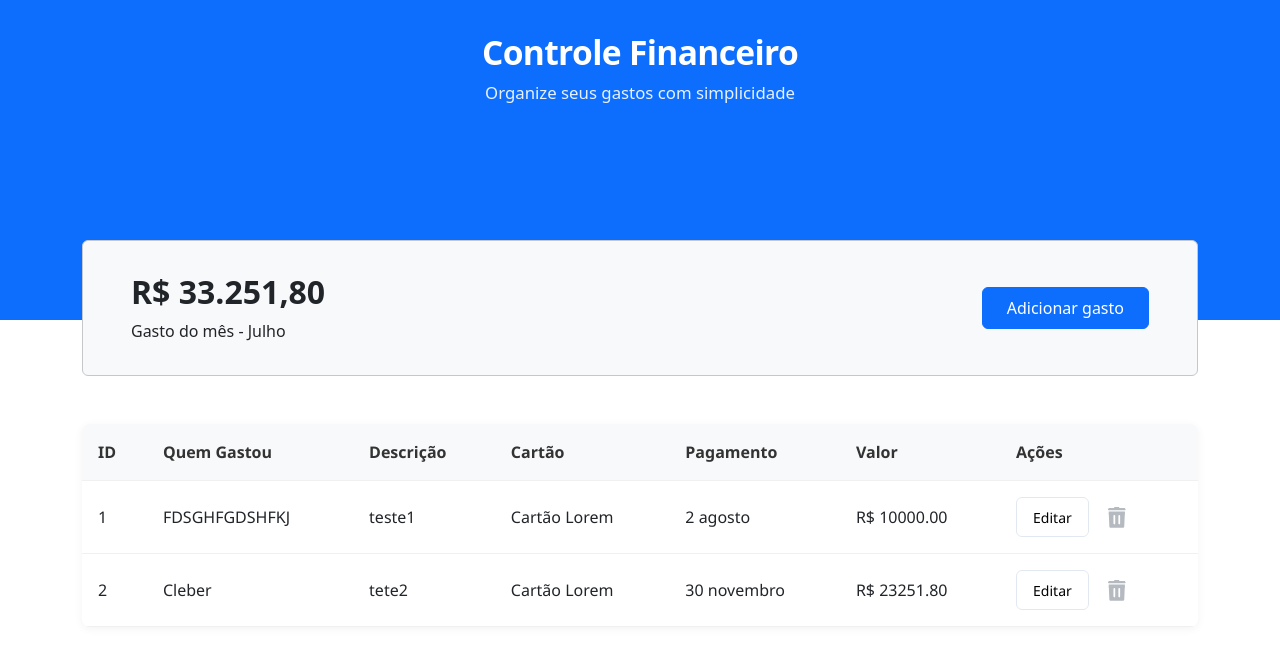
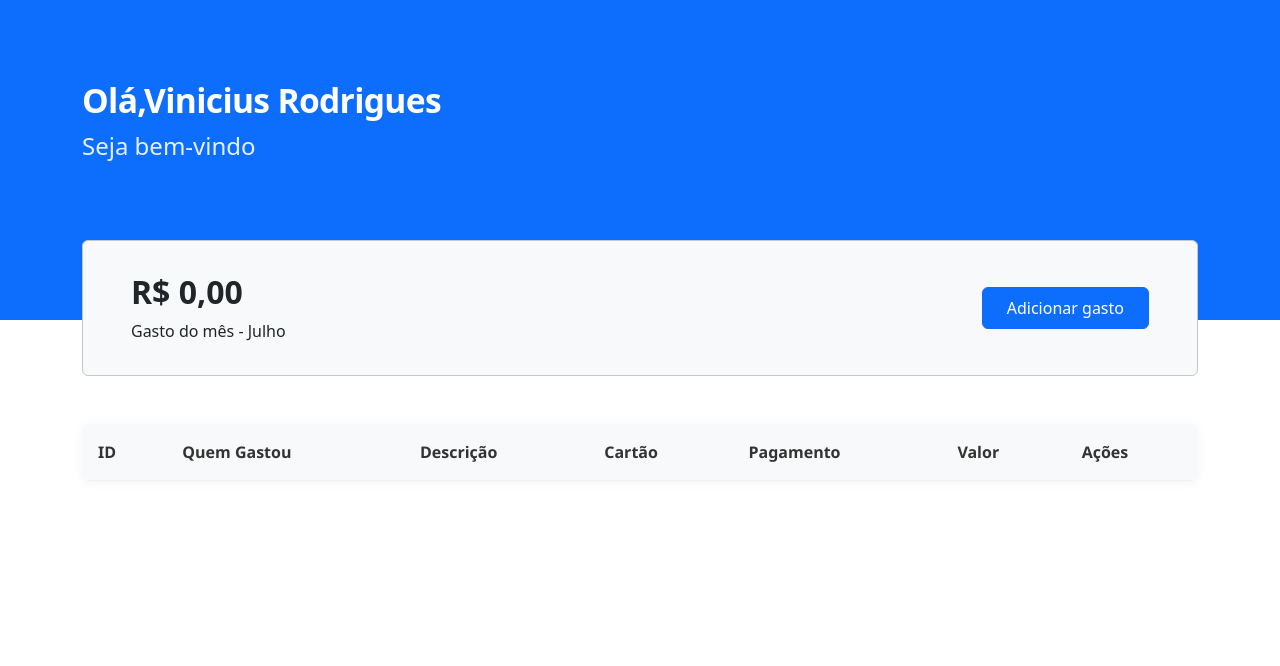
Before and after one commit to Vinicius-Rodriguesss/controleFinanceiro, a React (Vite) app: page / in a window 1280 px wide. Shown: the top 666 px of the page. Built offline with nearby package versions, Linux system fonts and the light colour scheme.

Commit message:
Alteração no Header

```diff
--- a/src/components/Header/Header.jsx
+++ b/src/components/Header/Header.jsx
@@ -1,11 +1,11 @@
 import styles from './Header.module.css';
-
+let nomeClient = "Vinicius Rodrigues";
 const Header = () => {
   return (
-    <header className={styles.header}>
-      <div className={styles.container}>
-        <h1 className={styles.title}>Controle Financeiro</h1>
-        <p className={styles.subtitle}>Organize seus gastos com simplicidade</p>
+    <header className={`${styles.header} bg-primary`}>
+      <div className={`container pt-lg-5 pt-3 `}>
+        <h1 className={styles.title}>{`Olá,${nomeClient}`}</h1>
+        <p className={`${styles.subtitle} fs-4`}>Seja bem-vindo</p>
       </div>
     </header>
   );
--- a/src/components/Header/Header.module.css
+++ b/src/components/Header/Header.module.css
@@ -1,11 +1,11 @@
 .header {
-  background: #0D6EFD;
   padding: 1.75rem 0;
   color: white;
   height: 20rem;
   position: absolute;
   top: 0px;
   width: 100%;
+  text-align: left;
 }
 
 .container {
@@ -30,6 +30,12 @@
   font-weight: 400;
 }
 
+@media screen and (max-width: 992px) {
+    .header{
+      height: 16rem;
+    }
+}
+
 /* Responsividade */
 @media (min-width: 768px) {
   .header {
--- a/src/pages/Home.jsx
+++ b/src/pages/Home.jsx
@@ -4,31 +4,17 @@ import GastosMes from "../components/GastosMes/GastosMes"
 const Home = () => {
 
   const gastosData = [
-    {
-      id: 1,
-      quemGastou: "FDSGHFGDSHFKJ",
-      descricao: "teste1",
-      cartao: "Cartão Lorem",
-      diaPagamento: 2,
-      mesPagamento: "agosto",
-      valor: 10000.00,
-    },
-     {
-      id: 2,
-      quemGastou: "Cleber",
-      descricao: "tete2",
-      cartao: "Cartão Lorem",
-      diaPagamento: 30,
-      mesPagamento: "novembro",
-      valor: 23251.80,
-    },
+
   ];
 
   return (
     <>
       <div className="container">
         <div className="d-flex flex-column gap-5 my-5">
-          <GastosMes gastosData={gastosData} />
+          <div className="d-flex gap-3">
+            <GastosMes gastosData={gastosData} />
+          </div>
+
           <Gastos gastosData={gastosData} />
         </div>
       </div>
```
